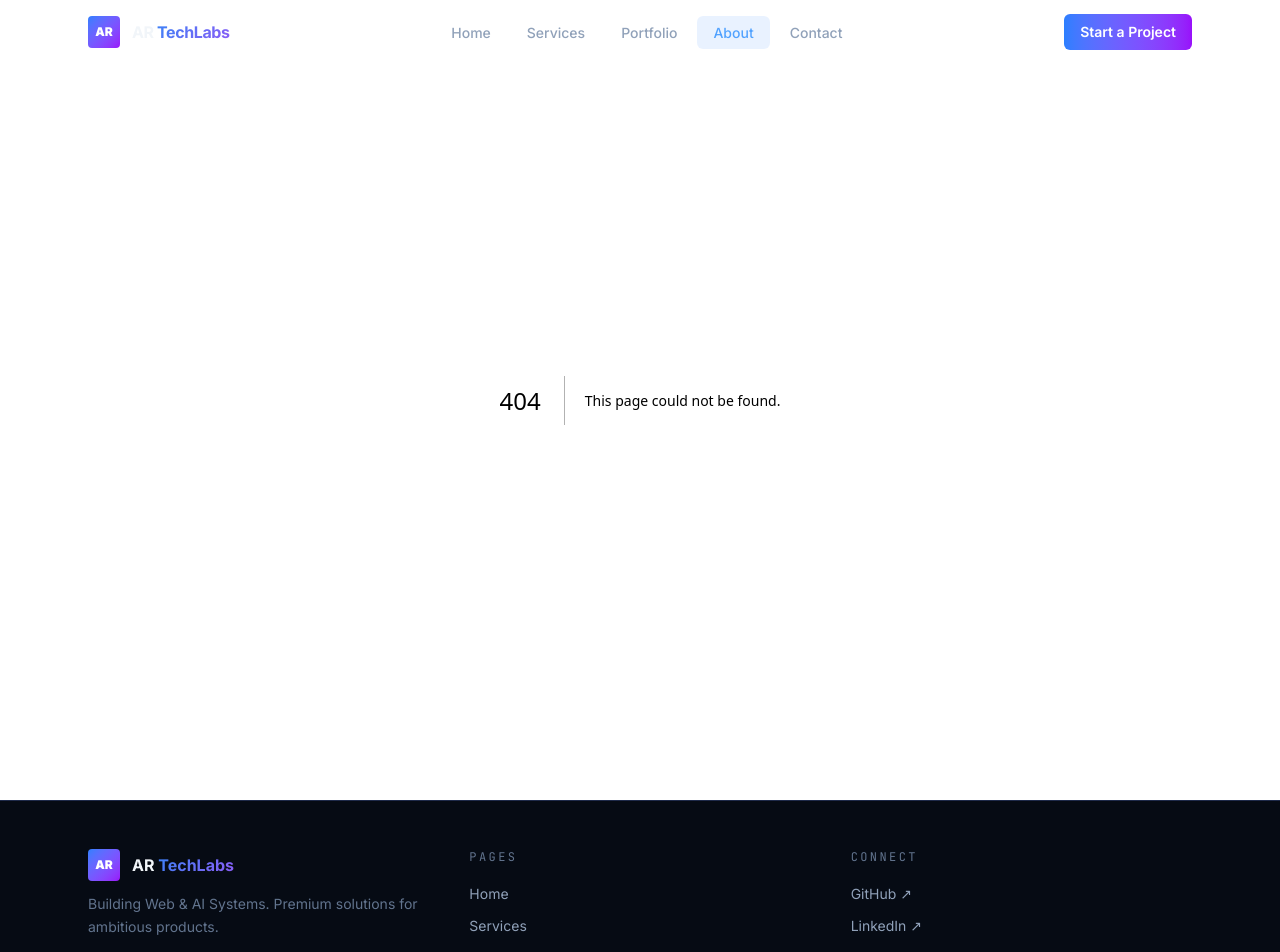
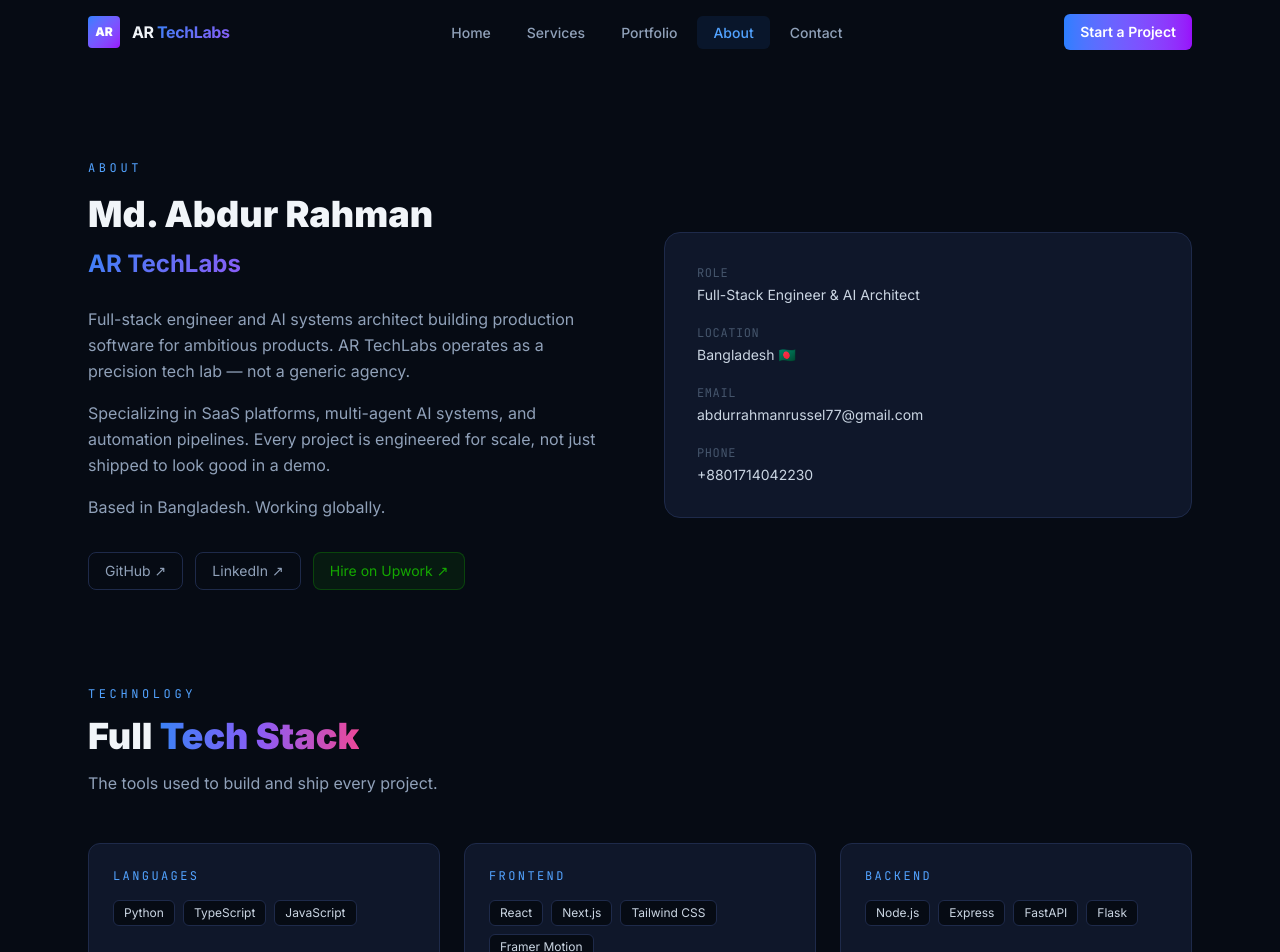
Before and after one commit to abdurrahmanrussel/ar-techlabs, a Next.js app: page /about in a window 1280 px wide. Before the commit this address had no page. Shown: the top 952 px of the page. Built offline with nearby package versions, Linux system fonts and the light colour scheme.

Commit message:
feat: add About page with bio, social links, and full tech stack grid

```diff
--- /dev/null
+++ b/app/about/page.tsx
@@ -0,0 +1,19 @@
+import type { Metadata } from 'next'
+import Bio from '@/components/about/Bio'
+import TechStack from '@/components/about/TechStack'
+
+export const metadata: Metadata = {
+  title: 'About',
+  description: 'Md. Abdur Rahman — full-stack engineer and AI systems architect behind AR TechLabs.',
+}
+
+export default function AboutPage() {
+  return (
+    <div className="pt-24 pb-32">
+      <div className="max-w-6xl mx-auto px-6 py-16">
+        <Bio />
+        <TechStack />
+      </div>
+    </div>
+  )
+}
--- /dev/null
+++ b/components/about/Bio.tsx
@@ -0,0 +1,81 @@
+import AnimatedSection from '@/components/ui/AnimatedSection'
+import { contact } from '@/lib/data'
+
+export default function Bio() {
+  return (
+    <AnimatedSection className="grid grid-cols-1 md:grid-cols-2 gap-12 items-center mb-24">
+      {/* Text */}
+      <div>
+        <div className="text-xs font-mono tracking-[0.3em] uppercase text-blue-400 mb-4">
+          About
+        </div>
+        <h2 className="text-3xl md:text-4xl font-black text-slate-100 mb-6 leading-tight">
+          Md. Abdur Rahman
+          <br />
+          <span className="gradient-text-blue text-2xl font-bold">AR TechLabs</span>
+        </h2>
+        <div className="space-y-4 text-slate-400 leading-relaxed">
+          <p>
+            Full-stack engineer and AI systems architect building production software for ambitious products. AR TechLabs operates as a precision tech lab — not a generic agency.
+          </p>
+          <p>
+            Specializing in SaaS platforms, multi-agent AI systems, and automation pipelines. Every project is engineered for scale, not just shipped to look good in a demo.
+          </p>
+          <p>
+            Based in Bangladesh. Working globally.
+          </p>
+        </div>
+
+        <div className="flex flex-wrap gap-3 mt-8">
+          <a
+            href={contact.github}
+            target="_blank"
+            rel="noopener noreferrer"
+            className="px-4 py-2 rounded-lg border border-navy-700 text-slate-400 text-sm hover:border-blue-500/50 hover:text-slate-100 transition-all"
+          >
+            GitHub ↗
+          </a>
+          <a
+            href={contact.linkedin}
+            target="_blank"
+            rel="noopener noreferrer"
+            className="px-4 py-2 rounded-lg border border-navy-700 text-slate-400 text-sm hover:border-blue-500/50 hover:text-slate-100 transition-all"
+          >
+            LinkedIn ↗
+          </a>
+          <a
+            href={contact.upwork}
+            target="_blank"
+            rel="noopener noreferrer"
+            className="px-4 py-2 rounded-lg bg-[#14a800]/10 border border-[#14a800]/30 text-[#14a800] text-sm hover:bg-[#14a800]/20 transition-all"
+          >
+            Hire on Upwork ↗
+          </a>
+        </div>
+      </div>
+
+      {/* Info card */}
+      <AnimatedSection direction="left" delay={0.2}>
+        <div className="bg-navy-800 border border-navy-700 rounded-2xl p-8 space-y-5">
+          {[
+            { label: 'Role', value: 'Full-Stack Engineer & AI Architect', href: undefined },
+            { label: 'Location', value: 'Bangladesh 🇧🇩', href: undefined },
+            { label: 'Email', value: contact.email, href: `mailto:${contact.email}` },
+            { label: 'Phone', value: contact.phone, href: `tel:${contact.phone}` },
+          ].map(({ label, value, href }) => (
+            <div key={label} className="flex flex-col gap-1">
+              <span className="text-xs font-mono text-slate-600 uppercase tracking-wider">{label}</span>
+              {href ? (
+                <a href={href} className="text-slate-300 text-sm hover:text-blue-400 transition-colors">
+                  {value}
+                </a>
+              ) : (
+                <span className="text-slate-300 text-sm">{value}</span>
+              )}
+            </div>
+          ))}
+        </div>
+      </AnimatedSection>
+    </AnimatedSection>
+  )
+}
--- /dev/null
+++ b/components/about/TechStack.tsx
@@ -0,0 +1,47 @@
+'use client'
+
+import { motion } from 'framer-motion'
+import { techStack } from '@/lib/data'
+import AnimatedSection, { staggerContainer } from '@/components/ui/AnimatedSection'
+import SectionHeader from '@/components/ui/SectionHeader'
+
+export default function TechStack() {
+  return (
+    <div>
+      <SectionHeader
+        label="Technology"
+        title="Full"
+        gradientTitle="Tech Stack"
+        subtitle="The tools used to build and ship every project."
+      />
+
+      <motion.div
+        variants={staggerContainer}
+        initial="hidden"
+        whileInView="visible"
+        viewport={{ once: true }}
+        className="grid grid-cols-1 md:grid-cols-2 lg:grid-cols-3 gap-6"
+      >
+        {Object.entries(techStack).map(([category, techs]) => (
+          <AnimatedSection key={category} direction="up">
+            <div className="bg-navy-800 border border-navy-700 rounded-xl p-6 h-full">
+              <h4 className="text-xs font-mono tracking-[0.2em] uppercase text-blue-400 mb-4">
+                {category}
+              </h4>
+              <div className="flex flex-wrap gap-2">
+                {techs.map((tech) => (
+                  <span
+                    key={tech}
+                    className="text-xs px-2.5 py-1 rounded-md bg-navy-950 border border-navy-700 text-slate-300"
+                  >
+                    {tech}
+                  </span>
+                ))}
+              </div>
+            </div>
+          </AnimatedSection>
+        ))}
+      </motion.div>
+    </div>
+  )
+}
```
